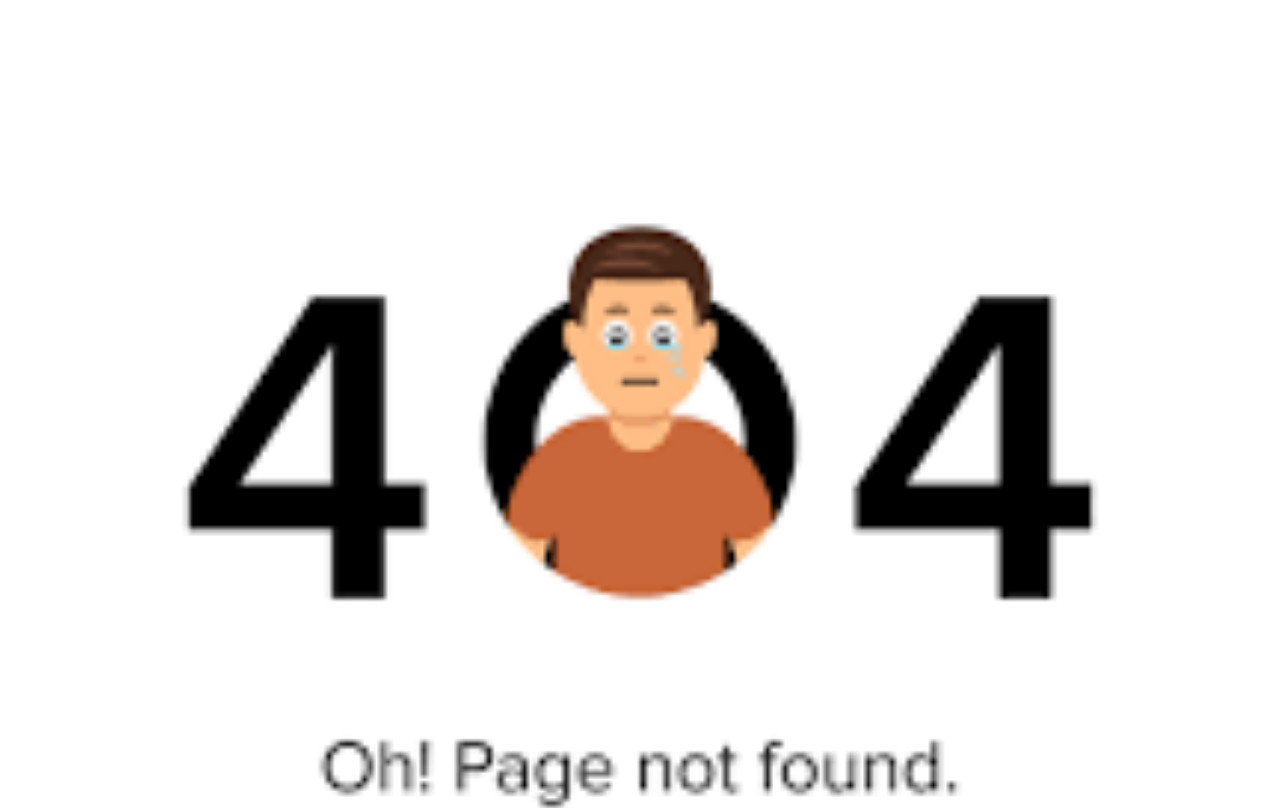
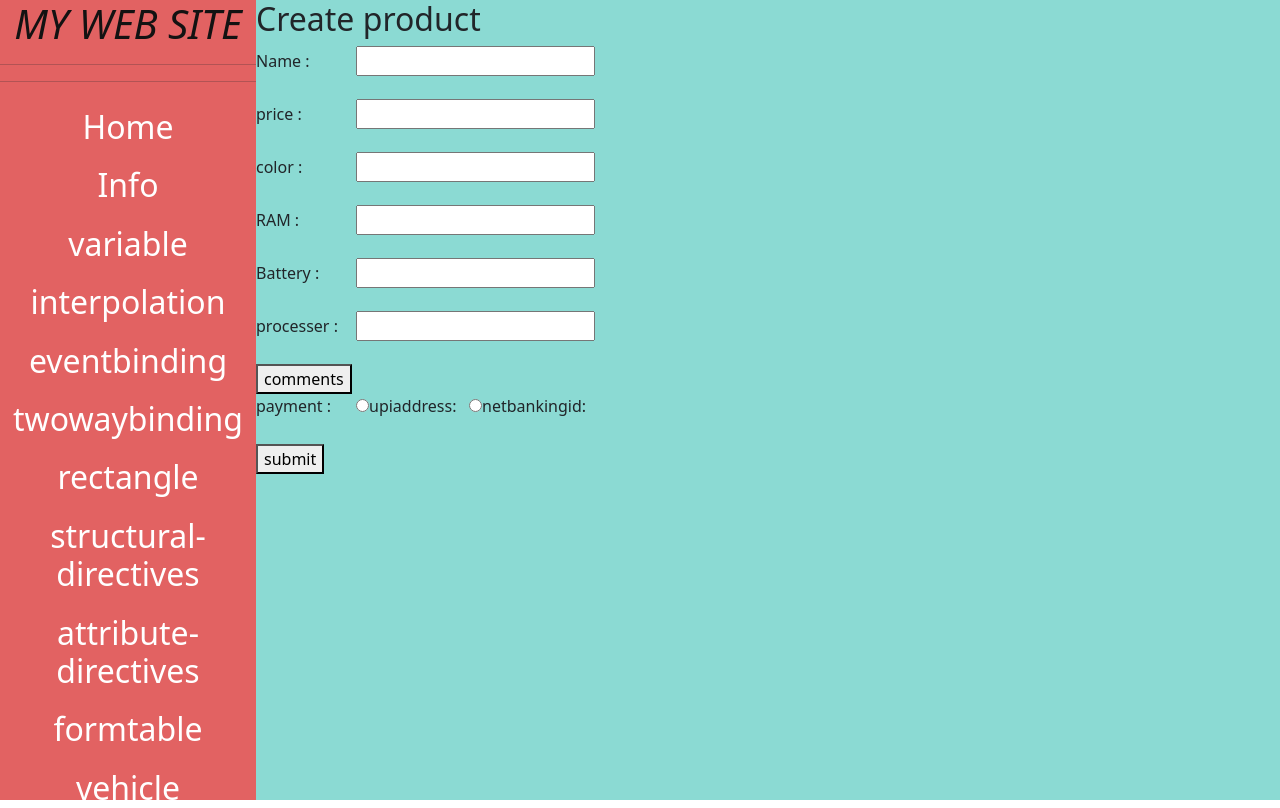
Before and after one commit to Rakeshmadhani/my-app3, an Angular app: page /dashboard/create-product in a window 1280 px wide. Shown: the top 808 px of the page. Built offline with nearby package versions, Linux system fonts and the light colour scheme; sample sign-in values are in the browser's storage.

Commit message:
Form Implimented

```diff
--- a/src/app/app-routing.module.ts
+++ b/src/app/app-routing.module.ts
@@ -25,6 +25,7 @@ import { CreateVehicleComponent } from './create-vehicle/create-vehicle.componen
 import { CreatAccountComponent } from './creat-account/creat-account.component';
 import { authenticationGuard } from './authentication.guard';
 import { CreateUserComponent } from './create-user/create-user.component';
+import { CreateProductComponent } from './create-product/create-product.component';
 
 const routes: Routes = [
   {path:'login',component:LoginComponent},
@@ -49,7 +50,8 @@ const routes: Routes = [
     {path:'students',component:StudentsComponent},
     {path:'create-vehicle',component:CreateVehicleComponent},
     {path:'create-account',component:CreatAccountComponent},
-    {path:'create-user',component:CreateUserComponent}
+    {path:'create-user',component:CreateUserComponent},
+    {path:'create-product',component:CreateProductComponent}
   ]},
   {path:'', component:LoginComponent},
   {path:'**', component:PagenotfoundComponent}
--- a/src/app/app.module.ts
+++ b/src/app/app.module.ts
@@ -29,6 +29,7 @@ import { StudentsComponent } from './students/students.component';
 import { CreateVehicleComponent } from './create-vehicle/create-vehicle.component';
 import { CreatAccountComponent } from './creat-account/creat-account.component';
 import { CreateUserComponent } from './create-user/create-user.component';
+import { CreateProductComponent } from './create-product/create-product.component';
 
 @NgModule({
   declarations: [
@@ -57,6 +58,7 @@ import { CreateUserComponent } from './create-user/create-user.component';
     CreateVehicleComponent,
     CreatAccountComponent,
     CreateUserComponent,
+    CreateProductComponent,
   ],
   imports: [
     BrowserModule,
--- /dev/null
+++ b/src/app/create-product/create-product.component.html
@@ -0,0 +1,82 @@
+<form [formGroup]="productForm">
+
+    <h2>Create product</h2>
+    <label>Name :</label>
+    <input type="text" name="" id="">
+    <br>
+
+    <label>price :</label>
+    <input type="number" name="" id="">
+    <br>
+    <label>color :</label>
+    <input type="text" name="" id="">
+    <br>
+
+
+
+    <div formGroupName="features">
+
+        <label>RAM :</label>
+        <input type="text" formControlName="RAM">
+        <br>
+
+        <label>Battery :</label>
+        <input type="text" formControlName="Battery">
+        <br>
+
+        <label>processer :</label>
+        <input type="text" formControlName="processer">
+        <br>
+
+    </div>
+
+    <button (click)="addcomments()">comments</button>
+
+    <div formArrayName="comments">
+        <div *ngFor="let comment of commentsFormArray.controls; let i = index">
+            <div formGroupName="{{i}}">
+
+                <label>name :</label>
+                <input type="text" formControlName="name">
+                <br>
+
+
+                <label>time :</label>
+                <input type="time" formControlName="time">
+                <br>
+
+                <label>message :</label>
+                <input type="text" formControlName="message">
+                <br>
+
+
+
+                <button (click)="deletecomments(i)" class="btn btn-danger">delete</button>
+
+            </div>
+        </div>
+    </div>
+
+    <div>
+        <label>payment :</label>
+        <input type="radio" name="payment" formControlName="payment" value="upiaddress">
+        <label>upiaddress:</label>
+        <input type="radio" name="payment" formControlName="payment" value="netbankingid">
+        <label>netbankingid:</label>
+    </div>
+
+
+    <div *ngIf="productForm.get('payment')?.value=='upiaddress'">
+        <label>upiaddress :</label>
+        <input type="text" formControlName="upiaddress">
+        <br>
+    </div>
+
+    <div *ngIf="productForm.get('payment')?.value=='netbankingid'">
+        <label>netbankingid :</label>
+        <input type="text" formControlName="netbankingid">
+        <br>
+    </div>
+    <button (click)="submit()">submit</button>
+
+</form>
--- /dev/null
+++ b/src/app/create-product/create-product.component.scss
@@ -0,0 +1,5 @@
+label{
+    width: 100px;
+    height: 50px;
+
+}
--- /dev/null
+++ b/src/app/create-product/create-product.component.ts
@@ -0,0 +1,45 @@
+import { Component } from '@angular/core';
+import { FormArray, FormControl, FormGroup } from '@angular/forms';
+
+@Component({
+  selector: 'app-create-product',
+  templateUrl: './create-product.component.html',
+  styleUrls: ['./create-product.component.scss']
+})
+export class CreateProductComponent {
+
+  public productForm: FormGroup = new FormGroup({
+    name: new FormControl(),
+    price: new FormControl(),
+    color: new FormControl(),
+    features: new FormGroup({
+      RAM: new FormControl(),
+      Battery: new FormControl(),
+      processer: new FormControl(),
+    }),
+    payment: new FormControl(),
+    upiaddress: new FormControl(),
+    netbankingid: new FormControl(),
+    comments: new FormArray([]),
+
+  })
+
+  get commentsFormArray() {
+    return this.productForm.get('comments') as FormArray;
+  }
+  addcomments() {
+    this.commentsFormArray.push(
+      new FormGroup({
+        name: new FormControl(),
+        time: new FormControl(),
+        message: new FormControl()
+      })
+    )
+  }
+  deletecomments(i: number) {
+    this.commentsFormArray.removeAt(i)
+  }
+  submit() {
+    console.log(this.productForm)
+  }
+}
--- a/src/app/create-user/create-user.component.html
+++ b/src/app/create-user/create-user.component.html
@@ -4,18 +4,51 @@
 
     <label for="">Name</label>
     <input type="text" formControlName="name">
+    <span class="text text-danger" *ngIf="userForm.get('name')?.invalid && userForm.get('name')?.touched">
+
+        <span *ngIf="userForm.get('name')?.errors?.['required']">this field is required</span>
+        <span *ngIf="userForm.get('name')?.errors?.['minlength']">min 3 chars required</span>
+        <span *ngIf="userForm.get('name')?.errors?.['maxlength']">max 10 chars required</span>
+    </span>
+
+
+<!--
+    <h5>touched:{{userForm.get('name')?.touched}}</h5>
+    <h5>untouched:{{userForm.get('name')?.untouched}}</h5>
+    <h5>dirty:{{userForm.get('name')?.dirty}}</h5>
+    <h5>pristine:{{userForm.get('name')?.pristine}}</h5>
+    <h5>valid:{{userForm.get('name')?.valid}}</h5>
+    <h5>invalid:{{userForm.get('name')?.invalid}}</h5> -->
     <br>
 
-    <label for="">Age</label>
+    <label>Age</label>
     <input type="number" formControlName="age">
+    <span class="text text-danger" *ngIf="userForm.get('age')?.invalid && userForm.get('age')?.touched">
+
+        <span *ngIf="userForm.get('age')?.errors?.['required']">Age is required</span>
+        <span *ngIf="userForm.get('age')?.errors?.['min']">min 0 years</span>
+        <span *ngIf="userForm.get('age')?.errors?.['max']">max 100 years only</span>
+    </span>
     <br>
 
     <label for="">phone</label>
     <input type="number" formControlName="phone">
+    <span class="text text-danger" *ngIf="userForm.get('phone')?.invalid && userForm.get('phone')?.touched">
+
+        <span *ngIf="userForm.get('phone')?.errors?.['required']">phone is required</span>
+        <span *ngIf="userForm.get('phone')?.errors?.['min']">phone number should be 10 digits</span>
+        <span *ngIf="userForm.get('phone')?.errors?.['max']">phone number should be 10 digits</span>
+    </span>
     <br>
 
     <label for="">Email</label>
     <input type="email" formControlName="email">
+    <span class="text text-danger" *ngIf="userForm.get('email')?.invalid && userForm.get('email')?.touched">
+
+        <span *ngIf="userForm.get('email')?.errors?.['required']">email is required</span>
+        <span *ngIf="userForm.get('email')?.errors?.['email']">Invalid email</span>
+
+    </span>
     <br>
 
     <div formGroupName="address">
@@ -26,11 +59,25 @@
 
         <label for="">state</label>
         <input type="text" formControlName="state">
+        <span class="text text-danger" *ngIf="userForm.get('address')?.get('state')?.invalid && userForm.get('address')?.get('state')?.touched">
+
+            <span *ngIf="userForm.get('address')?.get('state')?.errors?.['required']">state is required</span>
+            <span *ngIf="userForm.get('address')?.get('state')?.errors?.['minlength']">min 3 chars required</span>
+
+        </span>
         <br>
 
         <label for="">pin</label>
         <input type="number" formControlName="pin">
+        <span class="text text-danger" *ngIf="userForm.get('address')?.get('pin')?.invalid && userForm.get('address')?.get('pin')?.touched">
+
+            <span *ngIf="userForm.get('address')?.get('pin')?.errors?.['required']">pin is Invalid</span>
+            <span *ngIf="userForm.get('address')?.get('pin')?.errors?.['min']">min 6 chars required</span>
+            <span *ngIf="userForm.get('address')?.get('pin')?.errors?.['max']">max 6 chars required</span>
+
+        </span>
         <br>
+
     </div>
 
     <label>Type : </label>
@@ -63,6 +110,10 @@
 
         <label>No :</label>
         <input type="number" formControlName="no">
+        <div *ngIf="cardsFormArray.controls[i].get('no')?.invalid && cardsFormArray.controls[i].get('no')?.touched">
+            <p *ngIf="cardsFormArray.controls[i].get('no')?.errors?.['required']">No is required</p>
+
+        </div>
         <br>
 
         <label>Exp :</label>
--- a/src/app/create-user/create-user.component.ts
+++ b/src/app/create-user/create-user.component.ts
@@ -1,5 +1,5 @@
 import { Component } from '@angular/core';
-import { FormArray, FormControl, FormGroup } from '@angular/forms';
+import { FormArray, FormControl, FormGroup, Validators } from '@angular/forms';
 
 @Component({
   selector: 'app-create-user',
@@ -9,14 +9,14 @@ import { FormArray, FormControl, FormGroup } from '@angular/forms';
 export class CreateUserComponent {
 
   public userForm:FormGroup =new FormGroup({
-    name: new FormControl(),
-    age: new FormControl(),
-    phone: new FormControl(),
-    email: new FormControl(),
+    name: new FormControl('',[Validators.required,Validators.minLength(3),Validators.maxLength(10)]),
+    age: new FormControl('',[Validators.required,Validators.min(0), Validators.max(100)]),
+    phone: new FormControl('',[Validators.required,Validators.min(1000000000),Validators.max(9999999999)]),
+    email: new FormControl('',[Validators.required,Validators.email]),
     address:new FormGroup({
     Hno:new FormControl(),
-    state:new FormControl(),
-    pin:new FormControl()
+    state:new FormControl('',[Validators.required,Validators.minLength(3)]),
+    pin:new FormControl('',[Validators.required,Validators.min(100000),Validators.max(999999)])
     }),
     type: new FormControl(),
     busfee: new FormControl(),
@@ -29,7 +29,7 @@ export class CreateUserComponent {
      addCard(){
       this.cardsFormArray.push(
         new FormGroup({
-          no: new FormControl(),
+          no: new FormControl('',[Validators.required]),
           exp: new FormControl(),
           cvv: new FormControl()
         })
--- a/src/app/dashboard/dashboard.component.html
+++ b/src/app/dashboard/dashboard.component.html
@@ -26,6 +26,7 @@
                 <h2 routerLink="create-vehicle">create-vehicle</h2>
                 <h2 routerLink="create-account">create-account</h2>
                 <h2 routerLink="create-user">create user</h2>
+                <h2 routerLink="create-product">create-product</h2>
                 <button (click)="logout()">LOGOUT</button>
 
 
```
Also changed, not shown: 1 other file (tests, documents, lock files or other folders).
